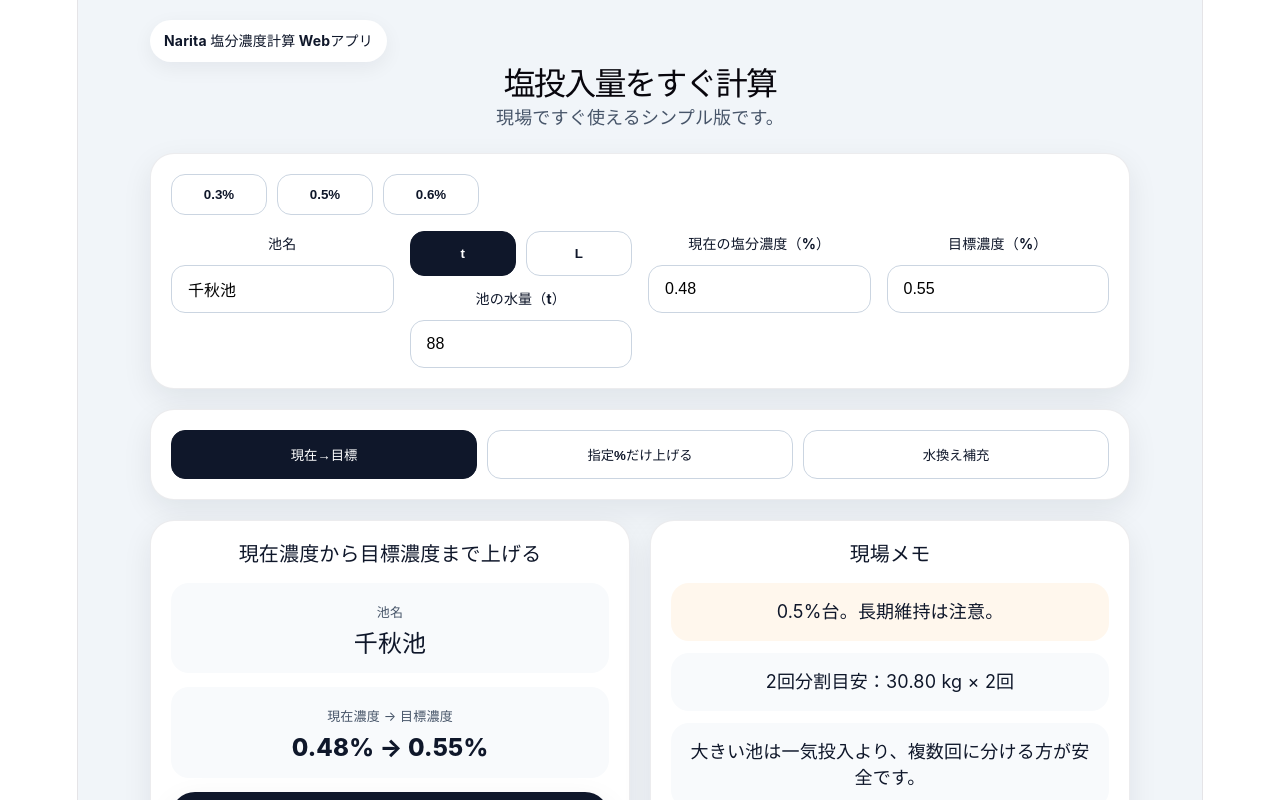
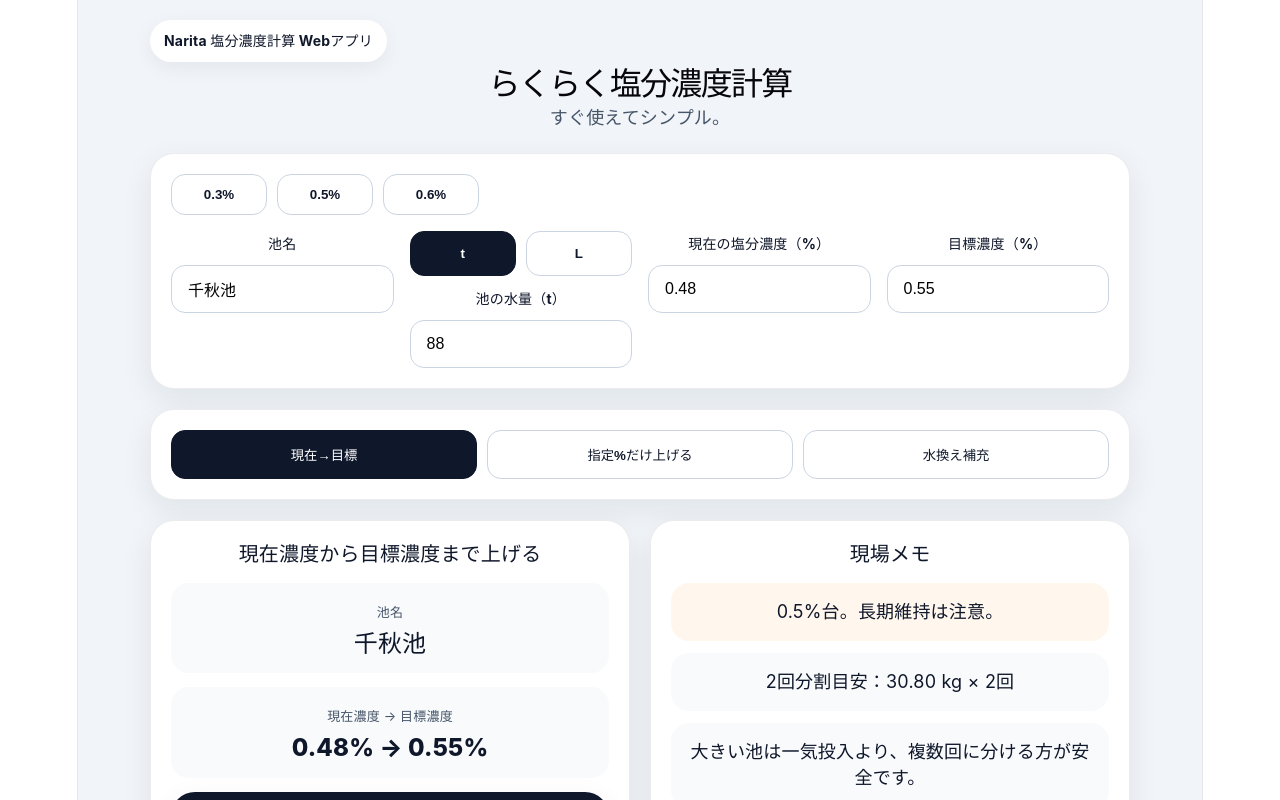
Before and after one commit to naritakoi1151-sys/koi-salt-app, a React (Vite) app: page / in a window 1280 px wide. Shown: the top 800 px of the page. Built offline with nearby package versions, Linux system fonts and the light colour scheme.

Commit message:
update text

```diff
--- a/src/App.jsx
+++ b/src/App.jsx
@@ -152,9 +152,9 @@ export default function App() {
           >
             Narita 塩分濃度計算 Webアプリ
           </div>
-          <h1 style={{ margin: 0, fontSize: 32 }}>塩投入量をすぐ計算</h1>
+          <h1 style={{ margin: 0, fontSize: 32 }}>らくらく塩分濃度計算</h1>
           <p style={{ margin: 0, color: "#475569", lineHeight: 1.6 }}>
-            現場ですぐ使えるシンプル版です。
+            すぐ使えてシンプル。
           </p>
         </div>
 
```
